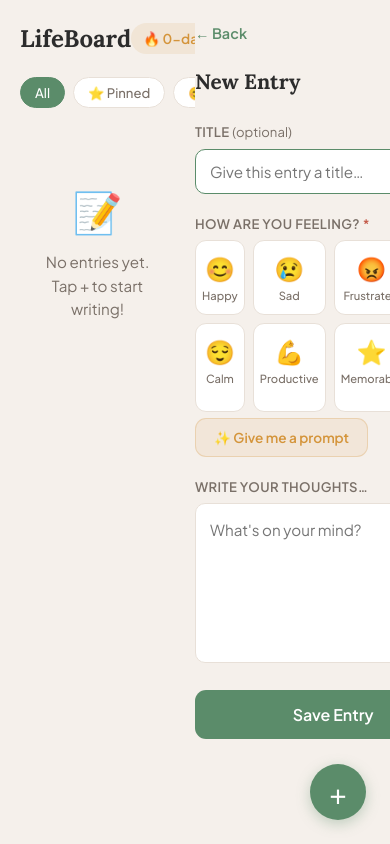
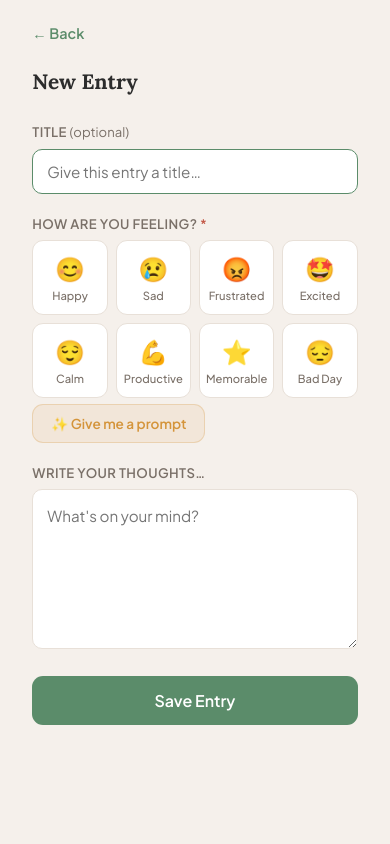
Before and after one commit to jkpolagne/lifeboard, a plain HTML site: page index.html in a window 390 px wide. Both pictures are taken after a click on the button "New entry". Drawn offline with Linux system fonts and the light colour scheme.

Commit message:
fix mood icons and mobile responsive

```diff
--- a/css/styles.css
+++ b/css/styles.css
@@ -94,12 +94,10 @@
 /* ── Filter Bar ── */
 .filter-bar {
   display: flex;
+  flex-wrap: wrap;
   gap: 8px;
   padding: 8px 20px 12px;
-  overflow-x: auto;
   flex-shrink: 0;
-  -webkit-overflow-scrolling: touch;
-  scrollbar-width: none;
 }
 
 .filter-bar::-webkit-scrollbar {
@@ -620,14 +618,19 @@
 
 /* ── MOBILE (<768px) ── */
 @media (max-width: 767px) {
-  .screen {
+  #sidebar {
     display: none;
     width: 100%;
   }
 
-  .screen.active {
+  #sidebar.active {
     display: flex;
     flex-direction: column;
+  }
+
+  #detail-panel {
+    display: none;
+    width: 100%;
   }
 
   #detail-panel.active {
```
